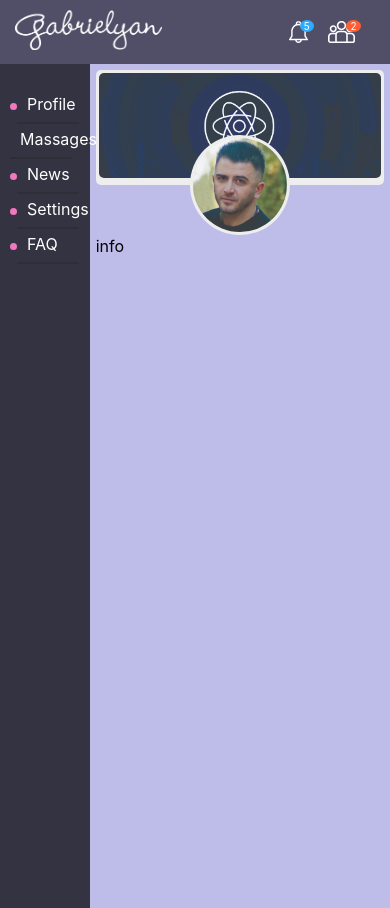
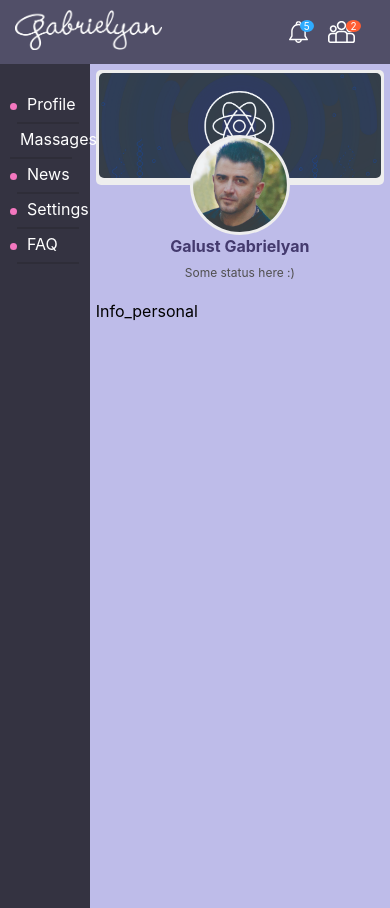
Before and after one commit to GaroGabriel/social_network, a React (Create React App) app: page /profile in a window 390 px wide. Built offline with nearby package versions, Linux system fonts and the light colour scheme.

Commit message:
name and status

```diff
--- a/src/components/Profile/Person/Info/Info.css
+++ b/src/components/Profile/Person/Info/Info.css
@@ -1,3 +1,6 @@
-.info__wrapper{
-
+.flex__wrap{
+ display: flex;
+ flex-direction: column;
+ justify-content: center;
+ align-items: center;
 }
--- a/src/components/Profile/Person/Info/Info.jsx
+++ b/src/components/Profile/Person/Info/Info.jsx
@@ -1,10 +1,17 @@
 import React from 'react';
 import './Info.css';
+import Info_name from './Info_name/Info_name';
+import Info_personal from './Info_personal/Info_personal';
+import Info_status from './Info_status/Info_status';
 
 function Info() {
     return (
         <div className='info__wrapper'>
-            info
+            <div className='flex__wrap'>
+                <Info_name name='Galust Gabrielyan' />
+                <Info_status />
+            </div>
+            <Info_personal />
         </div>
     );
 }
--- /dev/null
+++ b/src/components/Profile/Person/Info/Info_name/Info_name.css
@@ -0,0 +1,18 @@
+.info_name__wrapper a{
+    text-decoration: none;
+    color: rgb(68, 58, 110);
+    user-select: none;
+}
+
+
+
+@media only screen and (max-width: 688px){
+    .info_name__wrapper a h1{
+        font-size: 20px;
+        }
+}
+@media only screen and (max-width: 530px){
+    .info_name__wrapper a h1{
+        font-size: 16px;
+        }
+}
--- /dev/null
+++ b/src/components/Profile/Person/Info/Info_name/Info_name.jsx
@@ -0,0 +1,14 @@
+import React from 'react';
+import './Info_name.css';
+
+function Info_name(props) {
+    return (
+        <div className='info_name__wrapper'>
+            <a href="#">
+                <h1>{props.name}</h1>
+            </a>
+        </div>
+    );
+}
+
+export default Info_name;
--- /dev/null
+++ b/src/components/Profile/Person/Info/Info_personal/Info_personal.css
@@ -0,0 +1,3 @@
+.info_personal__wrapper{
+
+}
--- /dev/null
+++ b/src/components/Profile/Person/Info/Info_personal/Info_personal.jsx
@@ -0,0 +1,12 @@
+import React from 'react';
+import './Info_personal.css';
+
+function Info_personal() {
+    return (
+        <div className='info_personal__wrapper'>
+            Info_personal
+        </div>
+    );
+}
+
+export default Info_personal;
--- /dev/null
+++ b/src/components/Profile/Person/Info/Info_status/Info_status.css
@@ -0,0 +1,36 @@
+.info_status__wrapper{
+margin-top: 20px;
+position: relative;
+padding-bottom: 20px;
+}
+.info_status__wrapper span{
+    color: rgb(80, 79, 79);
+ }
+ .info_status__wrapper span::after{
+    content: '';
+    background: rgb(158, 158, 158);
+    border: solid .1px  rgb(133, 133, 133);
+    height: .5px;
+    width: 400%;
+    position: absolute;
+    bottom: 0px;
+   left: -150%;
+ }
+ @media only screen and (max-width: 688px){
+
+    .info_status__wrapper span::after{
+        width: 200%;
+         left: -50%;
+     }
+}
+@media only screen and (max-width: 530px){
+    .info_status__wrapper span::after{
+       display: none;
+    }
+     .info_status__wrapper{
+        margin-top: 5px;
+    }
+    .info_status__wrapper span{
+        font-size: 12px;
+     }
+}
--- /dev/null
+++ b/src/components/Profile/Person/Info/Info_status/Info_status.jsx
@@ -0,0 +1,12 @@
+import React from 'react';
+import './Info_status.css';
+
+function Info_status() {
+    return (
+        <div className='info_status__wrapper'>
+            <span>Some status here :) </span>
+        </div>
+    );
+}
+
+export default Info_status;
```
